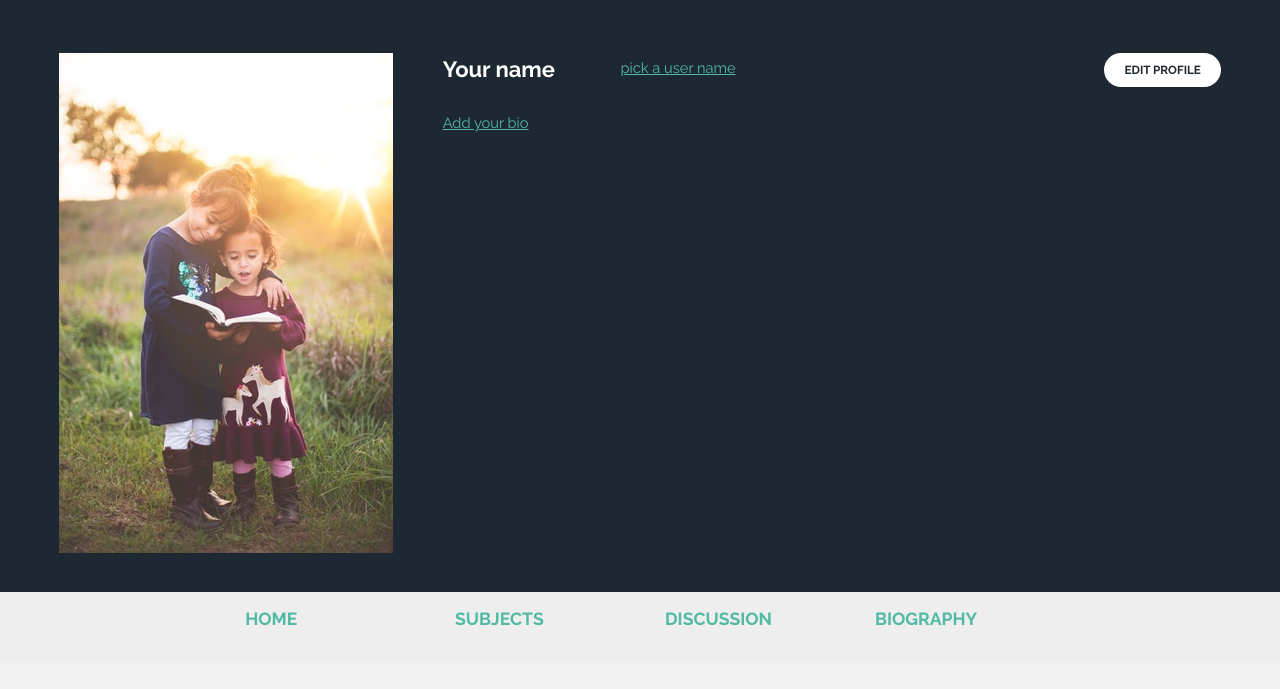
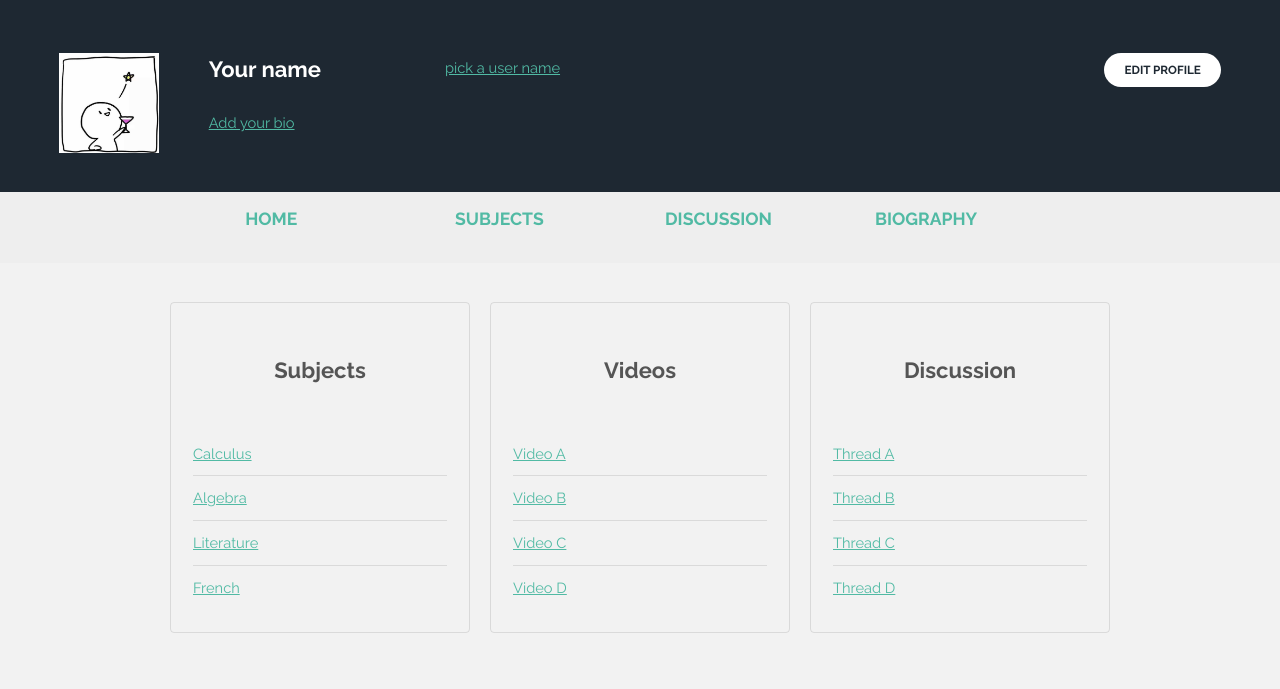
Before and after one commit to vic4926/info30005-2018-hz, a website: page web-v2.0/person.html in a window 1280 px wide. Shown: the part 51-740 px from the top of the page. Drawn offline with Linux system fonts and the light colour scheme.

Commit message:
finished 2.0

```diff
--- a/web-v2.0/person.html
+++ b/web-v2.0/person.html
@@ -31,7 +31,7 @@
 <!-- Profile Banner -->
 <section id="profile-id" class="wrapper style2">
     <div id="bio">
-        <a href="#" class="image"><img src="images/pic03.jpg" alt="" /></a>
+        <a href="#" class="image"><img src="images/pic07.jpg" width="100px" alt="" /></a>
     </div>
     <div id="name">
         <h2>Your name</h2>
```
